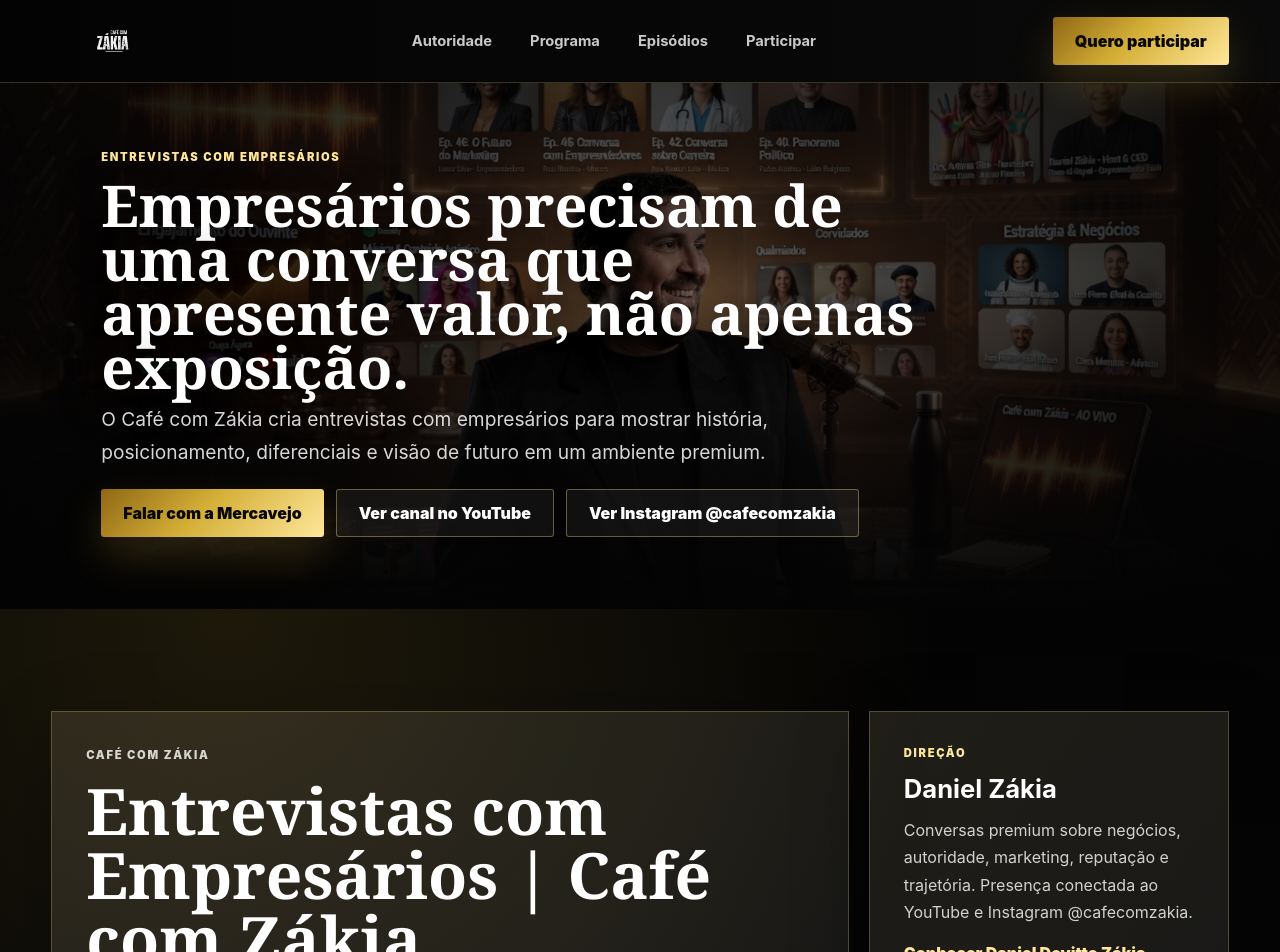
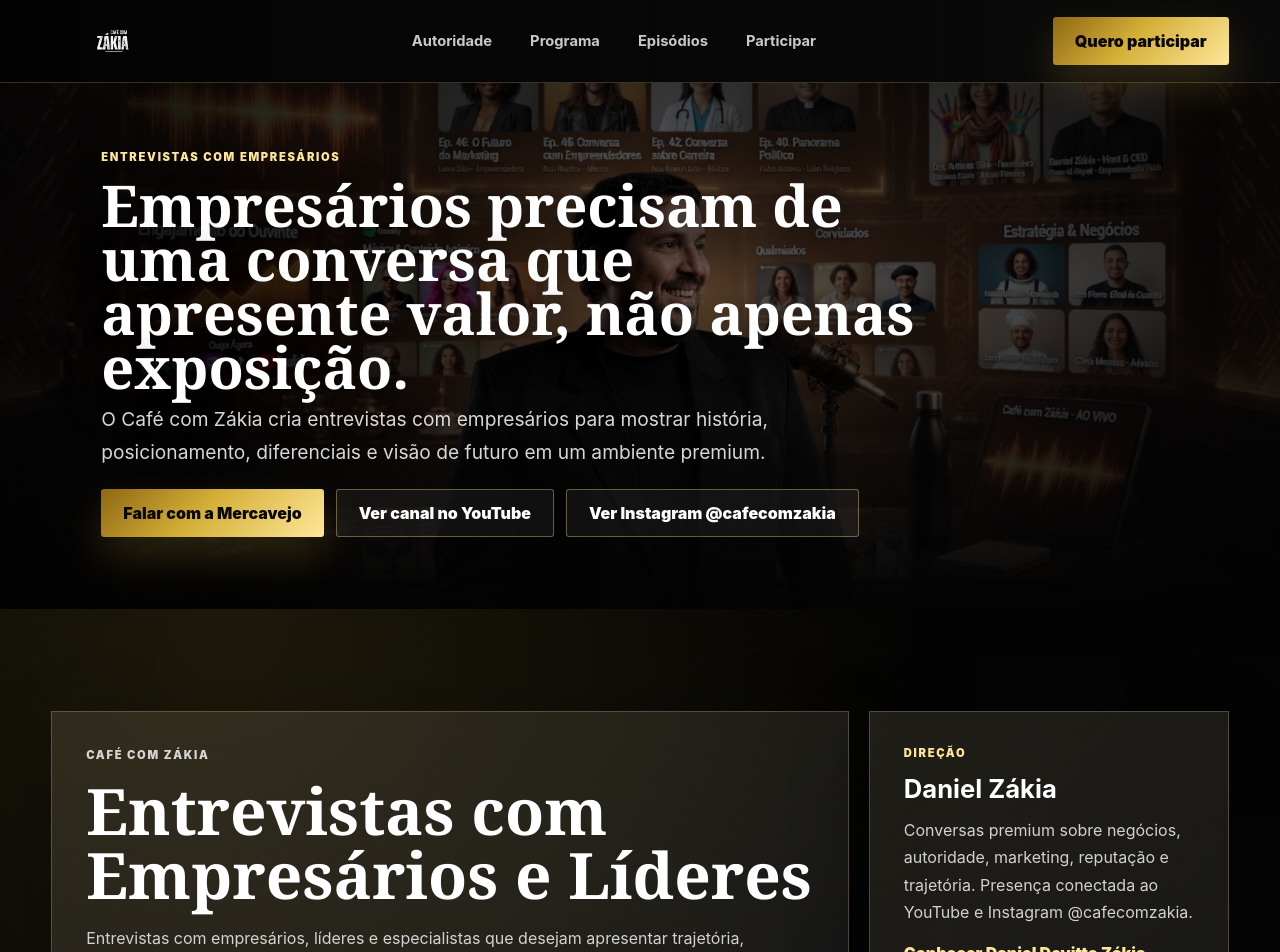
Before and after one commit to Mercavejo/SITE-CAFE-COM-ZAKIA, a Next.js app: page /entrevistas-com-empresarios in a window 1280 px wide. Shown: the top 952 px of the page. Built offline with nearby package versions, Linux system fonts and the light colour scheme.

Commit message:
fix: limpar titulos SEO duplicados

```diff
--- a/app/seo-data.ts
+++ b/app/seo-data.ts
@@ -81,7 +81,7 @@ export const seoTopicList: SeoTopic[] = [
   },
   {
     slug: "podcast-de-negocios",
-    title: "Podcast de Negócios | Café com Zákia Falando de Negócios",
+    title: "Podcast de Negócios e Entrevistas Premium",
     description:
       "Café com Zákia é um podcast de negócios com entrevistas premium sobre empreendedorismo, estratégia, liderança e posicionamento.",
     kicker: "Podcast de negócios",
@@ -132,7 +132,7 @@ export const seoTopicList: SeoTopic[] = [
   },
   {
     slug: "entrevistas-com-empresarios",
-    title: "Entrevistas com Empresários | Café com Zákia",
+    title: "Entrevistas com Empresários e Líderes",
     description:
       "Entrevistas com empresários, líderes e especialistas que desejam apresentar trajetória, reputação e visão de negócios com autoridade.",
     kicker: "Entrevistas com empresários",
```
